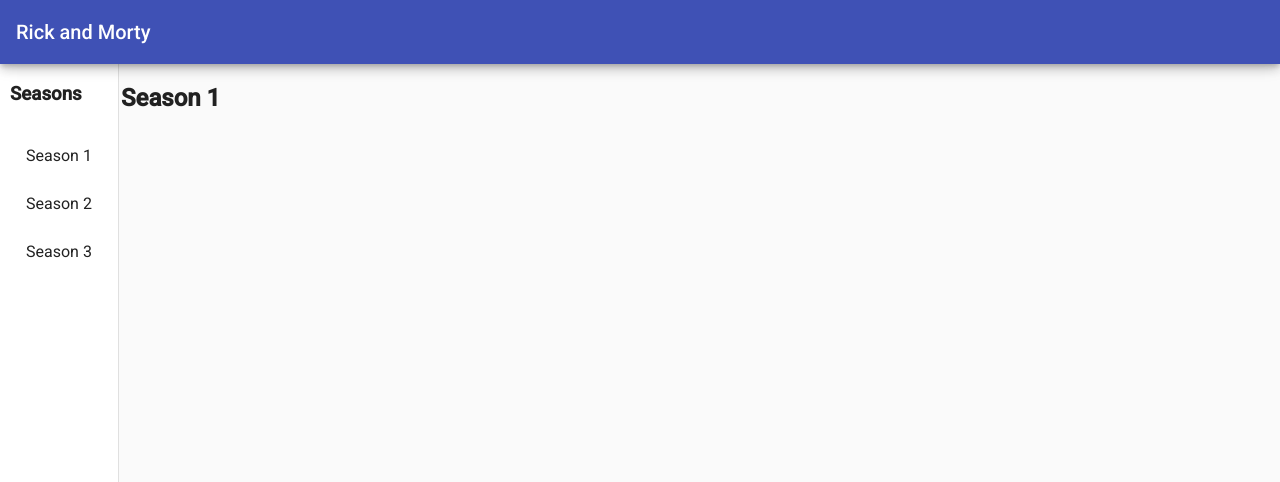
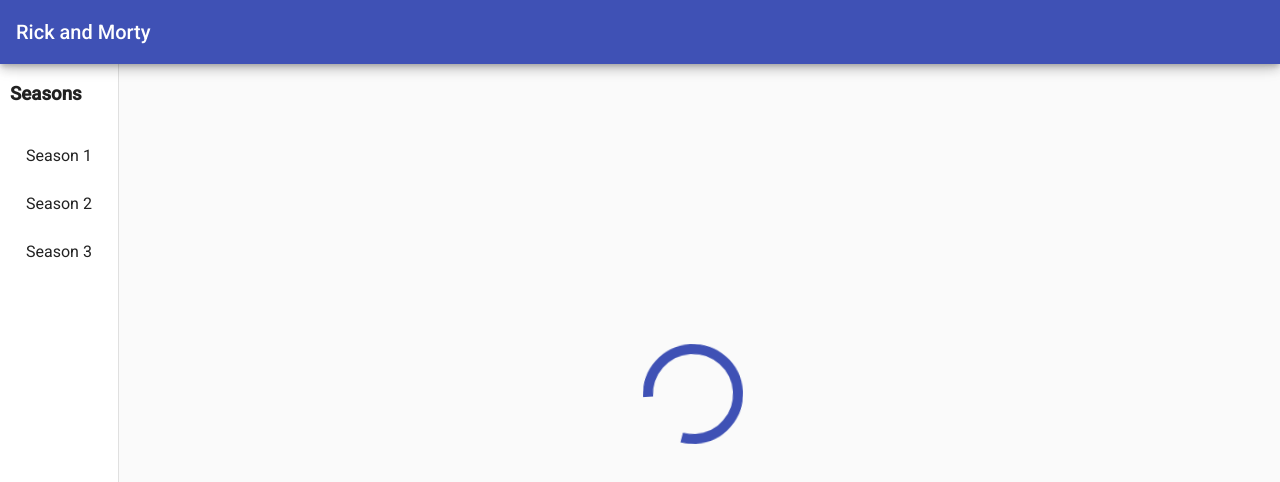
Before and after one commit to jorge-solano-avila/Rick_And_Morty_Frontend, an Angular app: page / in a window 1280 px wide. Shown: the top 482 px of the page. Built offline with nearby package versions, Linux system fonts and the light colour scheme.

Commit message:
Feat: update season component
Add loading

```diff
--- a/src/app/components/season/season.component.html
+++ b/src/app/components/season/season.component.html
@@ -1 +1,7 @@
-<h2>{{ season.name }}</h2>
+<div class="content" *ngIf="isLoading; else showEpisodes">
+  <mat-spinner class="content__loader"></mat-spinner>
+</div>
+
+<ng-template #showEpisodes>
+  <h2>{{ season.name }}</h2>
+</ng-template>
--- a/src/app/components/season/season.component.scss
+++ b/src/app/components/season/season.component.scss
@@ -0,0 +1,8 @@
+.content {
+  &__loader {
+    margin: 0;
+    position: absolute;
+    top: 35%;
+    left: 45%;
+  }
+}
--- a/src/app/components/season/season.component.ts
+++ b/src/app/components/season/season.component.ts
@@ -1,4 +1,4 @@
-import { Component, Input, OnInit } from "@angular/core";
+import { Component, Input, SimpleChange, OnInit, OnChanges } from "@angular/core";
 
 import { Season } from "../../models/season/season";
 
@@ -7,11 +7,27 @@
   templateUrl: "./season.component.html",
   styleUrls: ["./season.component.scss"]
 })
-export class SeasonComponent implements OnInit {
+export class SeasonComponent implements OnInit, OnChanges {
   @Input()
   season: Season;
+  isLoading: boolean;
 
-  constructor() {}
+  constructor() {
+    this.isLoading = true;
+  }
+
+  getEpisodes(): void {
+    setTimeout(() => {
+      this.isLoading = false;
+    }, 200000);
+  }
 
   ngOnInit() {}
+
+  ngOnChanges(changes: {[key: string]: SimpleChange}) {
+    if (changes.season.previousValue !== changes.season.currentValue) {
+      this.isLoading = true;
+      this.getEpisodes();
+    }
+  }
 }
```
